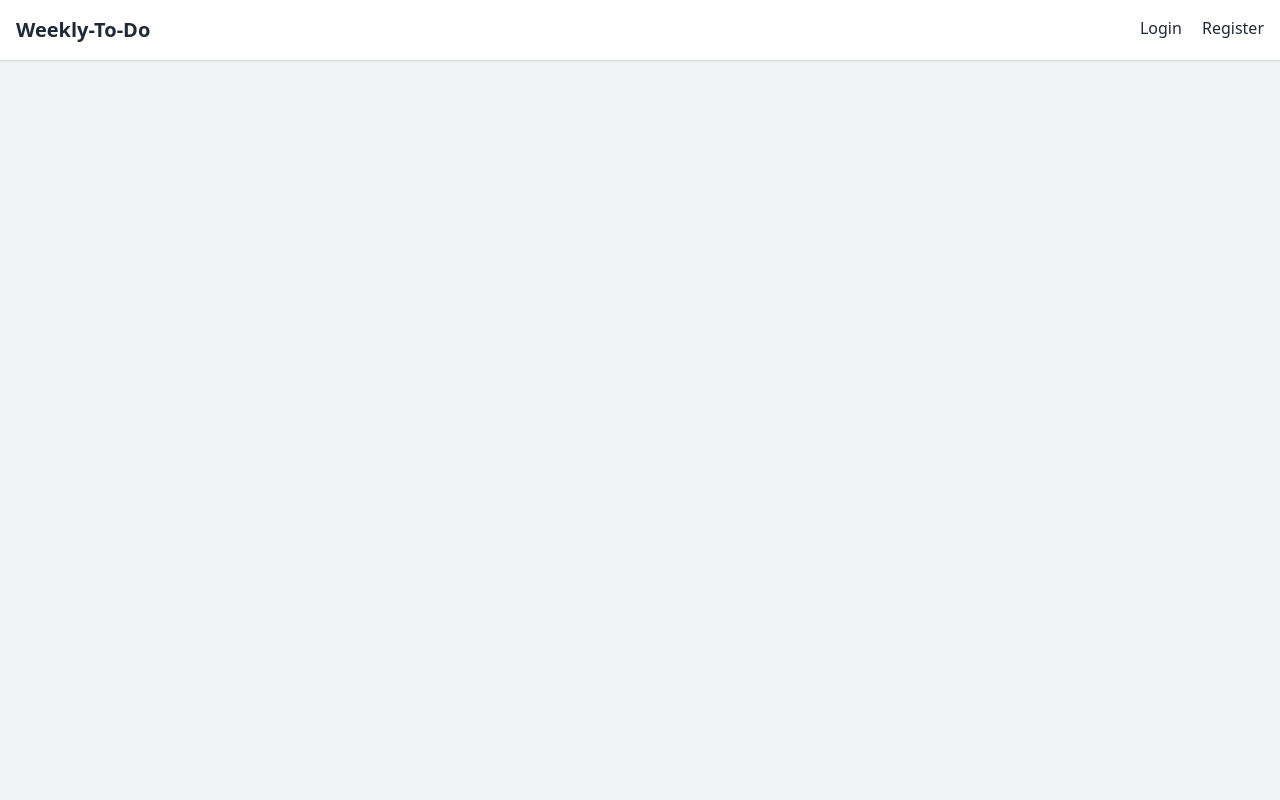
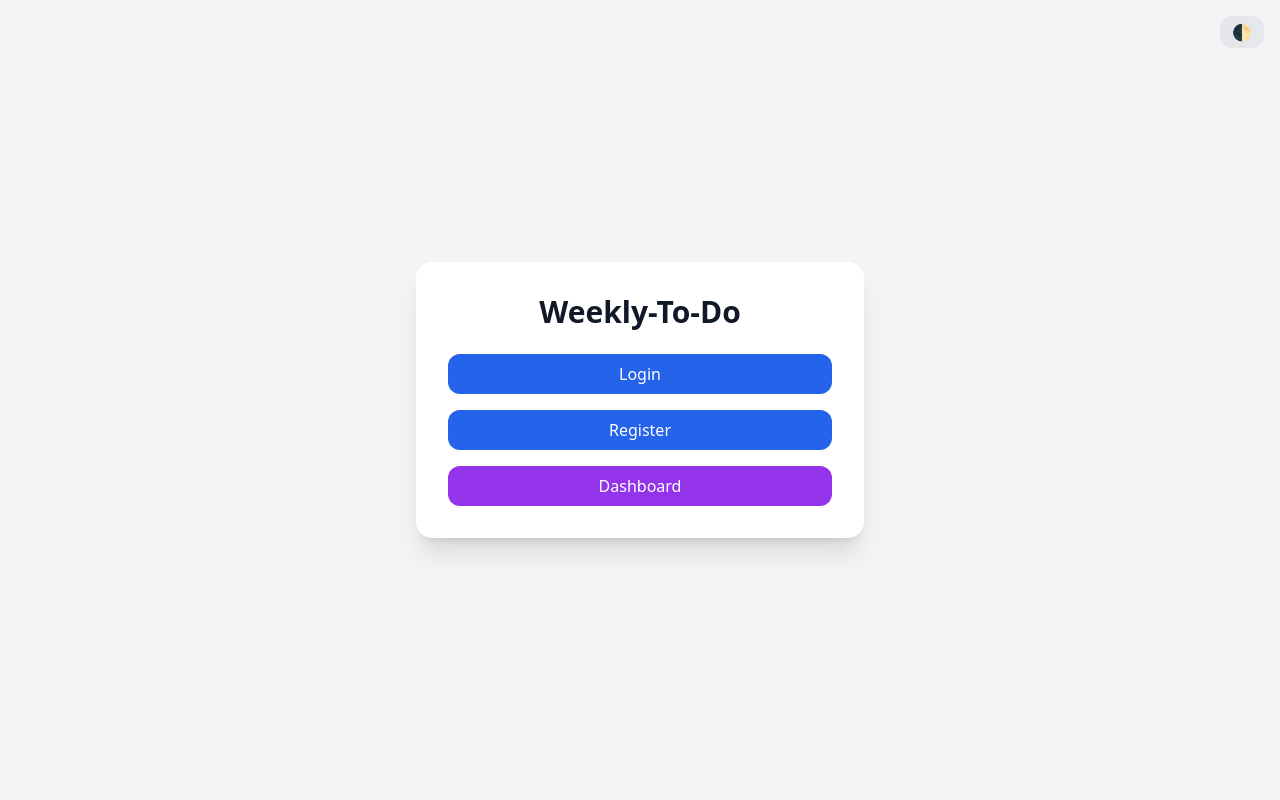
Before and after one commit to amarachi17/Weekly_To_DO_API, a Django app: template frontend/templates/frontend/login.html in a window 1280 px wide. Run offline with Django 3.2, Linux system fonts and the light colour scheme; the template is opened without the code that fills it, so the values that code supplies are empty; some libraries are stand-ins or nearby versions.

Commit message:
Added dark and light mode to base file

```diff
--- a/frontend/templates/frontend/base.html
+++ b/frontend/templates/frontend/base.html
@@ -5,15 +5,34 @@
     <meta name="viewport" content="width=device-width, initial-scale=1.0">
     <title>Weekly To-Do API</title>
     <script src="https://cdn.tailwindcss.com"></script>
+    <script>
+        // Enanling dark/light mode toggle
+        function toggleTheme(){
+            const html = document.documentElement;
+            html.classList.toggle('dark');
+            localStorage.setItem('theme', html.classList.contains('dark') ? 'dark' : 'light');
+
+        }
+        document.addEventListener('DOMContentLoaded', () => {
+            const saved = localStorage.getItem('theme');
+            if (saved === 'light') document.documentElement.classList.remove('dark');
+
+        });
+    </script>
+
 </head>
-<body class="bg-gray-100 text-gray-800">
-    <nav class="bg-white shadow p-4 flex justify-between">
-        <h1 class="text-xl font-bold">Weekly-To-Do</h1>
+<body class="bg-gray-100 dark:bg-gray-900 text-gray-900 dark:text-gray-100 min-h-screen flex items-center justify-center p-6">
+    <div class="w-full max-w-md bg-white dark:bg-gray-800 shadow-xl rounded-2xl p-8">
+        <h1 class="text-3xl font-bold mb-6 text-center">Weekly-To-Do</h1>
 
-        <div>
-            <a href="/login/" class="mr-4">Login</a>
-            <a href="/register/">Register</a>
+        <button onclick="toggleTheme()" class="absolute top-4 right-4 bg-gray-200 dark:bg-gray-700 px-3 py-1 rounded-xl">🌓</button>
+
+        <div class="space-y-4">
+            <a href="/login/" class="block w-full text-center bg-blue-600 hover:bg-blue-700 text-white py-2 rounded-xl">Login</a>
+            <a href="/register/" class="block w-full text-center bg-blue-600 hover:bg-blue-700 text-white py-2 rounded-xl">Register</a>
+            <a href="/dashboard/" class="block w-full text-center bg-purple-600 hover:bg-purple-700 text-white py-2 rounded-xl">Dashboard</a>
+
         </div>
-    </nav>
+    </div>
 </body>
 </html>
```
